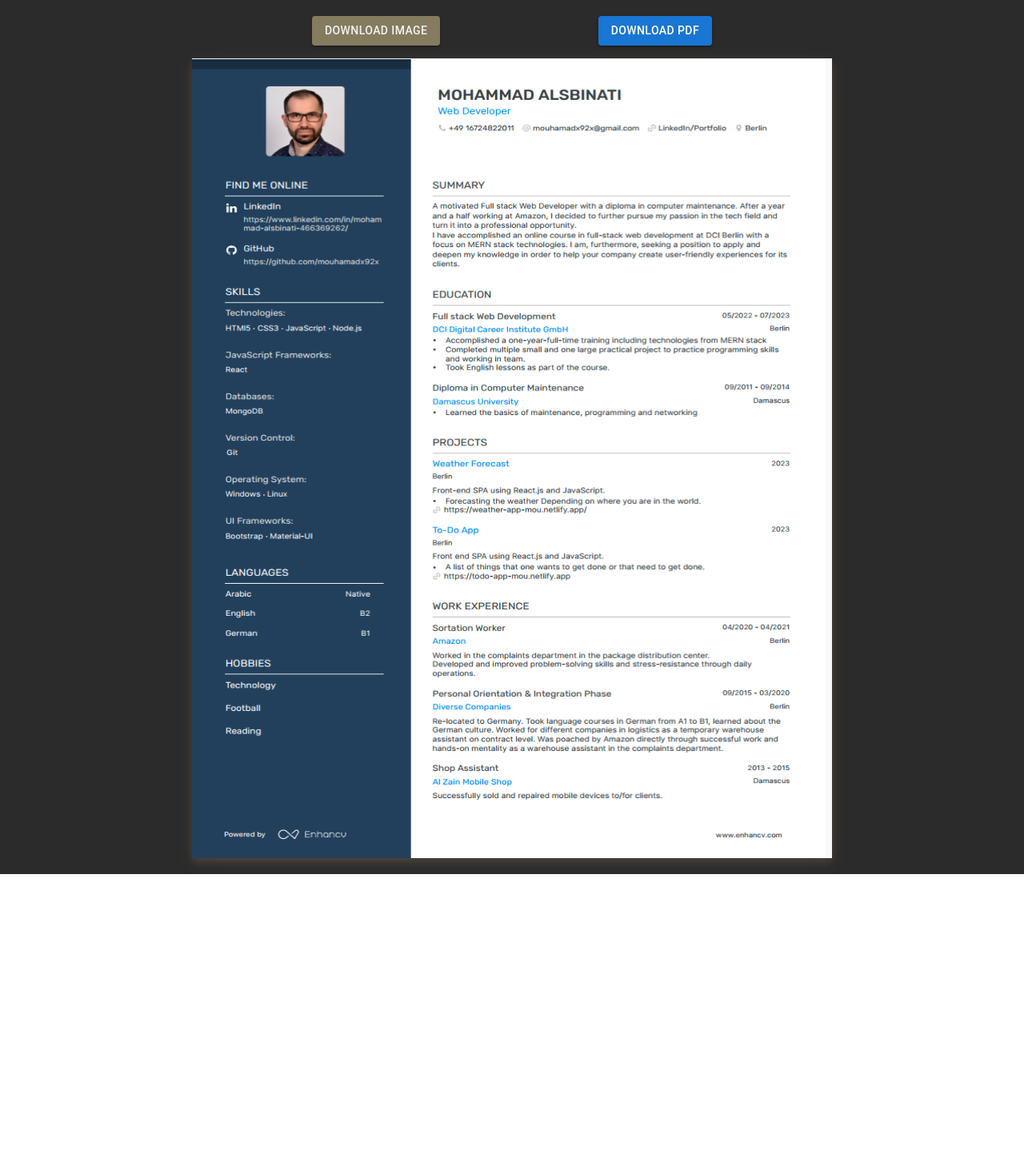
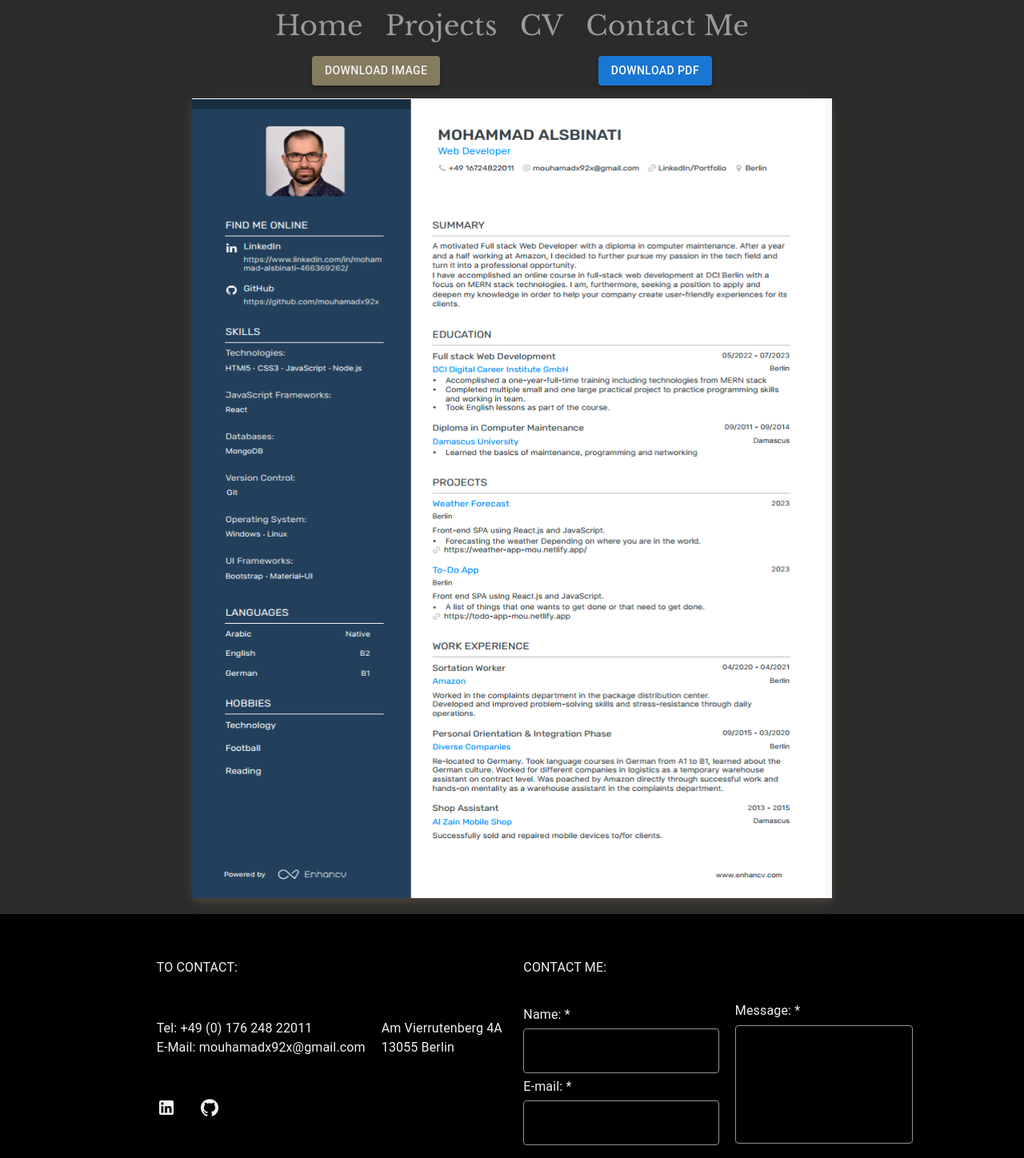
Before and after one commit to mouhamadx92x/portfolio, a Next.js app: page /cv in a window 1280 px wide. Shown: the top 1448 px of the page at 80% size. Before the commit the page ends 1093 px from the top, so only its background shows below. Built offline with nearby package versions, Linux system fonts and the light colour scheme; no server answers.

Commit message:
adding fotter and header

```diff
--- a/pages/cv/index.tsx
+++ b/pages/cv/index.tsx
@@ -3,6 +3,8 @@ import Image from "next/image";
 import { Box, Button } from "@mui/material";
 import FileSaver from "file-saver";
 import "../../src/styles/global.css";
+import Header from "@/app/components/header";
+import Footer from "@/app/components/footer";
 
 const ImageWithDownload: React.FC = () => {
     const imageSrc = "/images/cv.png";
@@ -31,6 +33,8 @@ const ImageWithDownload: React.FC = () => {
     };
 
     return (
+        <>
+            <Header />
             <Box
                 sx={{
                     display: "flex",
@@ -38,6 +42,7 @@ const ImageWithDownload: React.FC = () => {
                     alignItems: "center",
                     backgroundColor: "#2b2b2b",
                     padding: "20px",
+                    paddingTop: "70px",
                 }}
             >
                 <Box
@@ -76,6 +81,8 @@ const ImageWithDownload: React.FC = () => {
                     }}
                 />
             </Box>
+            <Footer />
+        </>
     );
 };
 
```
Lines whose indentation alone changed are shown as unchanged.
